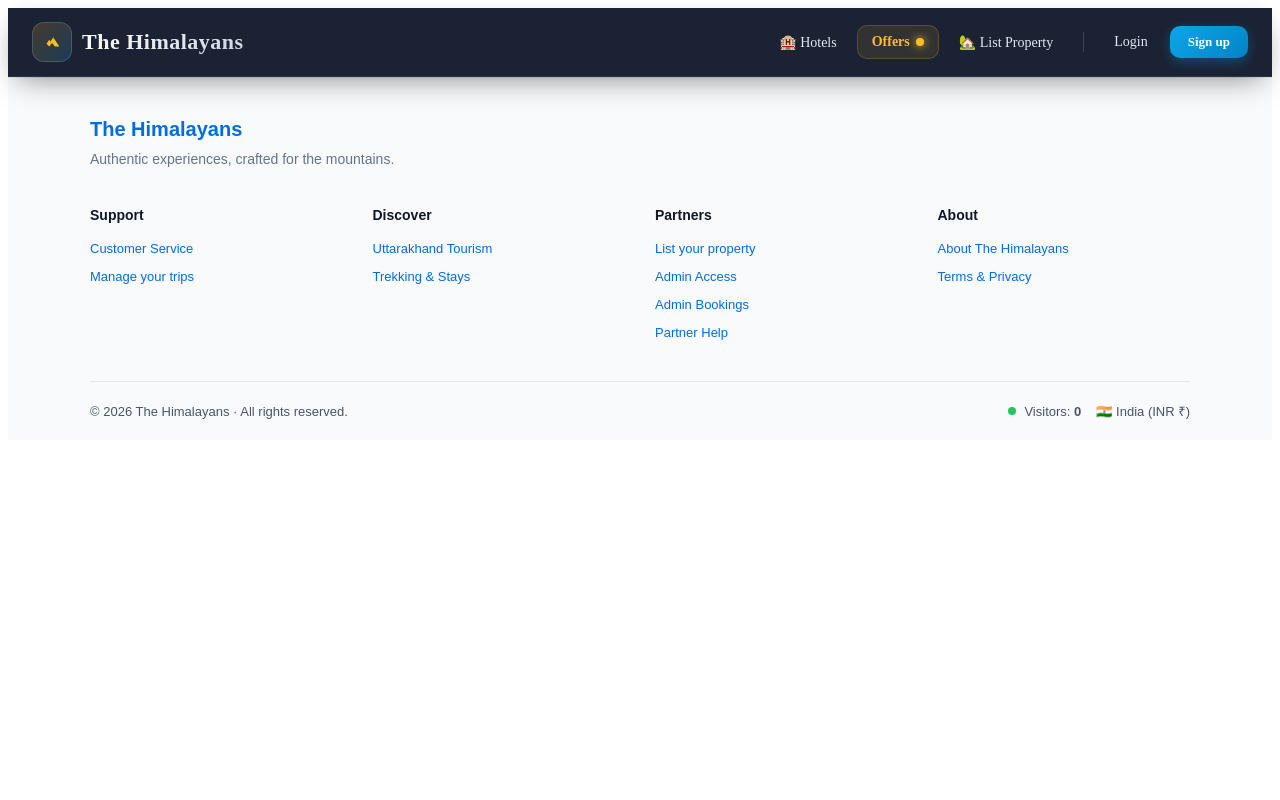
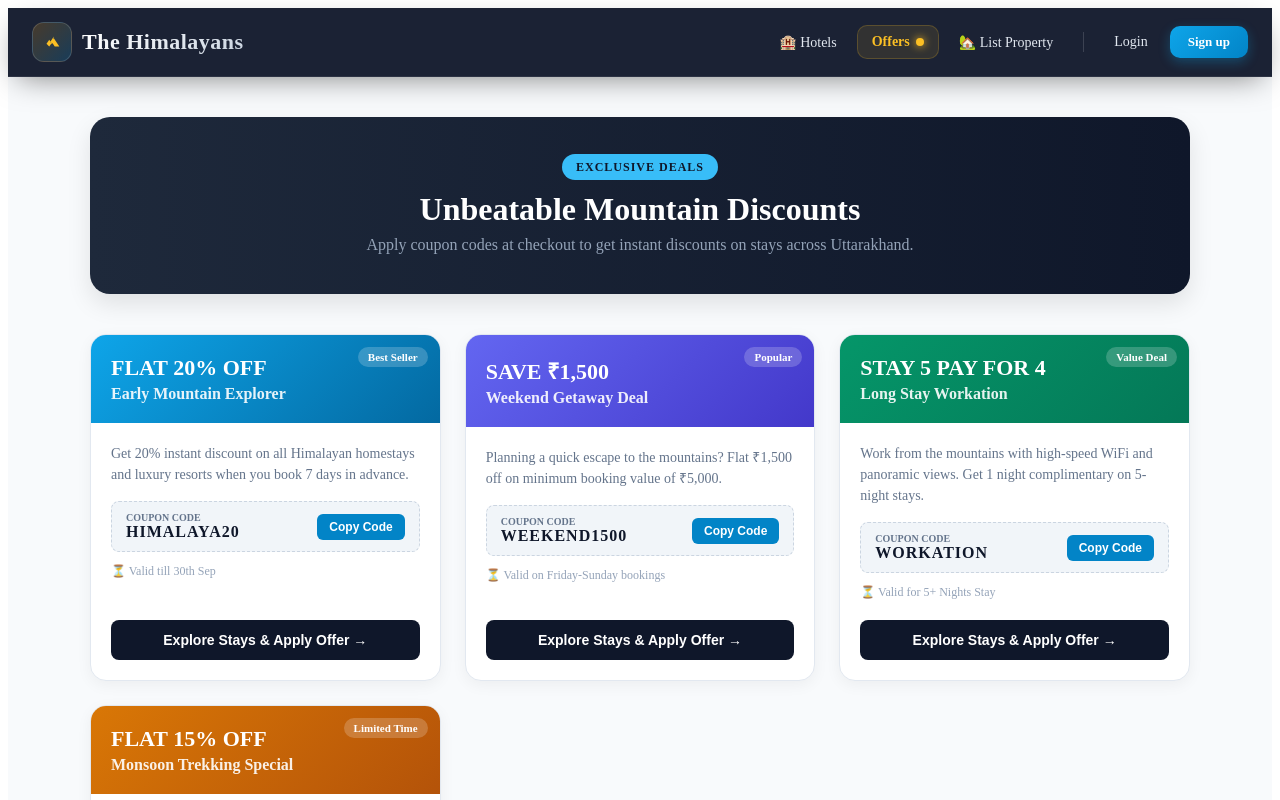
Before and after one commit to pamnautiyal-cpu/himstay, a React (Vite) app in the folder frontend/: page /offers in a window 1280 px wide. Shown: the top 800 px of the page. Built offline with nearby package versions, Linux system fonts and the light colour scheme; no server answers; the database is empty.

Commit message:
Added offers route in App.jsx

```diff
--- a/frontend/src/App.jsx
+++ b/frontend/src/App.jsx
@@ -21,6 +21,7 @@ import Booking from "./pages/Booking";
 import AdminDashboard from "./pages/AdminDashboard";
 import Discover from "./pages/Discover";
 import Search from "./components/Search";
+import Offers from "./pages/Offers"; // 🎁 Offers component import kiya
 import "./App.css";
 
 // 🛡️ STRICT PROTECTED ROUTE GUARD - REDIRECTS TO /signup FIRST
@@ -86,6 +87,9 @@ export default function App() {
           <Route path="/booking" element={<Booking />} />
           <Route path="/booking/:hotelId" element={<Booking />} />
 
+          {/* 🎁 OFFERS ROUTE ADDED HERE */}
+          <Route path="/offers" element={<Offers />} />
+
           <Route path="/about" element={<About />} />
           <Route path="/details/:id" element={<ComingSoon />} />
           <Route path="/details/:category/:id" element={<DetailsPage />} />
--- /dev/null
+++ b/frontend/src/pages/Offers.jsx
@@ -0,0 +1,227 @@
+import React, { useState } from "react";
+import { useNavigate } from "react-router-dom";
+
+export default function Offers() {
+  const navigate = useNavigate();
+  const [copiedCode, setCopiedCode] = useState("");
+
+  const offersList = [
+    {
+      id: 1,
+      title: "Early Mountain Explorer",
+      tag: "FLAT 20% OFF",
+      code: "HIMALAYA20",
+      validTill: "Valid till 30th Sep",
+      desc: "Get 20% instant discount on all Himalayan homestays and luxury resorts when you book 7 days in advance.",
+      bgGradient: "linear-gradient(135deg, #0ea5e9 0%, #0369a1 100%)",
+      badge: "Best Seller",
+    },
+    {
+      id: 2,
+      title: "Weekend Getaway Deal",
+      tag: "SAVE ₹1,500",
+      code: "WEEKEND1500",
+      validTill: "Valid on Friday-Sunday bookings",
+      desc: "Planning a quick escape to the mountains? Flat ₹1,500 off on minimum booking value of ₹5,000.",
+      bgGradient: "linear-gradient(135deg, #6366f1 0%, #4338ca 100%)",
+      badge: "Popular",
+    },
+    {
+      id: 3,
+      title: "Long Stay Workation",
+      tag: "STAY 5 PAY FOR 4",
+      code: "WORKATION",
+      validTill: "Valid for 5+ Nights Stay",
+      desc: "Work from the mountains with high-speed WiFi and panoramic views. Get 1 night complimentary on 5-night stays.",
+      bgGradient: "linear-gradient(135deg, #059669 0%, #047857 100%)",
+      badge: "Value Deal",
+    },
+    {
+      id: 4,
+      title: "Monsoon Trekking Special",
+      tag: "FLAT 15% OFF",
+      code: "TREK15",
+      validTill: "Limited Period Offer",
+      desc: "Book guided treks along with stay packages and enjoy special discount on stay charges.",
+      bgGradient: "linear-gradient(135deg, #d97706 0%, #b45309 100%)",
+      badge: "Limited Time",
+    },
+  ];
+
+  const copyToClipboard = (code) => {
+    navigator.clipboard.writeText(code);
+    setCopiedCode(code);
+    setTimeout(() => setCopiedCode(""), 2500);
+  };
+
+  return (
+    <div style={{ backgroundColor: "#f8fafc", minHeight: "85vh", padding: "40px 20px" }}>
+      <div style={{ maxWidth: "1100px", margin: "0 auto" }}>
+
+        {/* Banner Section */}
+        <div
+          style={{
+            background: "linear-gradient(90deg, #1e293b 0%, #0f172a 100%)",
+            borderRadius: "20px",
+            padding: "40px 30px",
+            color: "#fff",
+            textAlign: "center",
+            marginBottom: "40px",
+            boxShadow: "0 10px 25px rgba(0,0,0,0.1)",
+          }}
+        >
+          <span
+            style={{
+              background: "#38bdf8",
+              color: "#0f172a",
+              padding: "6px 14px",
+              borderRadius: "20px",
+              fontSize: "12px",
+              fontWeight: "700",
+              textTransform: "uppercase",
+              letterSpacing: "1px",
+            }}
+          >
+            Exclusive Deals
+          </span>
+          <h1 style={{ fontSize: "32px", margin: "16px 0 8px 0", fontWeight: "800" }}>
+            Unbeatable Mountain Discounts
+          </h1>
+          <p style={{ color: "#94a3b8", fontSize: "16px", maxWidth: "600px", margin: "0 auto" }}>
+            Apply coupon codes at checkout to get instant discounts on stays across Uttarakhand.
+          </p>
+        </div>
+
+        {/* Offers Grid */}
+        <div
+          style={{
+            display: "grid",
+            gridTemplateColumns: "repeat(auto-fit, minmax(320px, 1fr))",
+            gap: "24px",
+          }}
+        >
+          {offersList.map((offer) => (
+            <div
+              key={offer.id}
+              style={{
+                backgroundColor: "#ffffff",
+                borderRadius: "16px",
+                overflow: "hidden",
+                border: "1px solid #e2e8f0",
+                boxShadow: "0 4px 15px rgba(0, 0, 0, 0.05)",
+                display: "flex",
+                flexDirection: "column",
+                justify: "space-between",
+                position: "relative",
+              }}
+            >
+              {/* Card Header */}
+              <div
+                style={{
+                  background: offer.bgGradient,
+                  color: "#fff",
+                  padding: "20px",
+                  position: "relative",
+                }}
+              >
+                <span
+                  style={{
+                    position: "absolute",
+                    top: "12px",
+                    right: "12px",
+                    backgroundColor: "rgba(255, 255, 255, 0.2)",
+                    backdropFilter: "blur(4px)",
+                    color: "#fff",
+                    fontSize: "11px",
+                    fontWeight: "700",
+                    padding: "4px 10px",
+                    borderRadius: "12px",
+                  }}
+                >
+                  {offer.badge}
+                </span>
+                <div style={{ fontSize: "22px", fontWeight: "800", marginBottom: "4px" }}>
+                  {offer.tag}
+                </div>
+                <div style={{ fontSize: "16px", fontWeight: "600", opacity: 0.9 }}>
+                  {offer.title}
+                </div>
+              </div>
+
+              {/* Card Body */}
+              <div style={{ padding: "20px", flexGrow: 1 }}>
+                <p style={{ color: "#64748b", fontSize: "14px", lineHeight: "1.5", margin: "0 0 16px 0" }}>
+                  {offer.desc}
+                </p>
+
+                {/* Coupon Box */}
+                <div
+                  style={{
+                    display: "flex",
+                    alignItems: "center",
+                    justifyContent: "space-between",
+                    backgroundColor: "#f1f5f9",
+                    border: "1px dashed #cbd5e1",
+                    borderRadius: "8px",
+                    padding: "10px 14px",
+                    marginBottom: "12px",
+                  }}
+                >
+                  <div>
+                    <div style={{ fontSize: "10px", color: "#64748b", textTransform: "uppercase", fontWeight: "700" }}>
+                      Coupon Code
+                    </div>
+                    <div style={{ fontSize: "16px", fontWeight: "800", color: "#0f172a", letterSpacing: "1px" }}>
+                      {offer.code}
+                    </div>
+                  </div>
+                  <button
+                    onClick={() => copyToClipboard(offer.code)}
+                    style={{
+                      backgroundColor: copiedCode === offer.code ? "#10b981" : "#0284c7",
+                      color: "#fff",
+                      border: "none",
+                      borderRadius: "6px",
+                      padding: "6px 12px",
+                      fontSize: "12px",
+                      fontWeight: "600",
+                      cursor: "pointer",
+                      transition: "all 0.2s ease",
+                    }}
+                  >
+                    {copiedCode === offer.code ? "Copied!" : "Copy Code"}
+                  </button>
+                </div>
+
+                <div style={{ fontSize: "12px", color: "#94a3b8", fontWeight: "500" }}>
+                  ⏳ {offer.validTill}
+                </div>
+              </div>
+
+              {/* Action Button */}
+              <div style={{ padding: "0 20px 20px 20px" }}>
+                <button
+                  onClick={() => navigate("/hotels")}
+                  style={{
+                    width: "100%",
+                    padding: "12px",
+                    backgroundColor: "#0f172a",
+                    color: "#fff",
+                    border: "none",
+                    borderRadius: "8px",
+                    fontSize: "14px",
+                    fontWeight: "700",
+                    cursor: "pointer",
+                    transition: "background 0.2s",
+                  }}
+                >
+                  Explore Stays & Apply Offer →
+                </button>
+              </div>
+            </div>
+          ))}
+        </div>
+      </div>
+    </div>
+  );
+}
```
